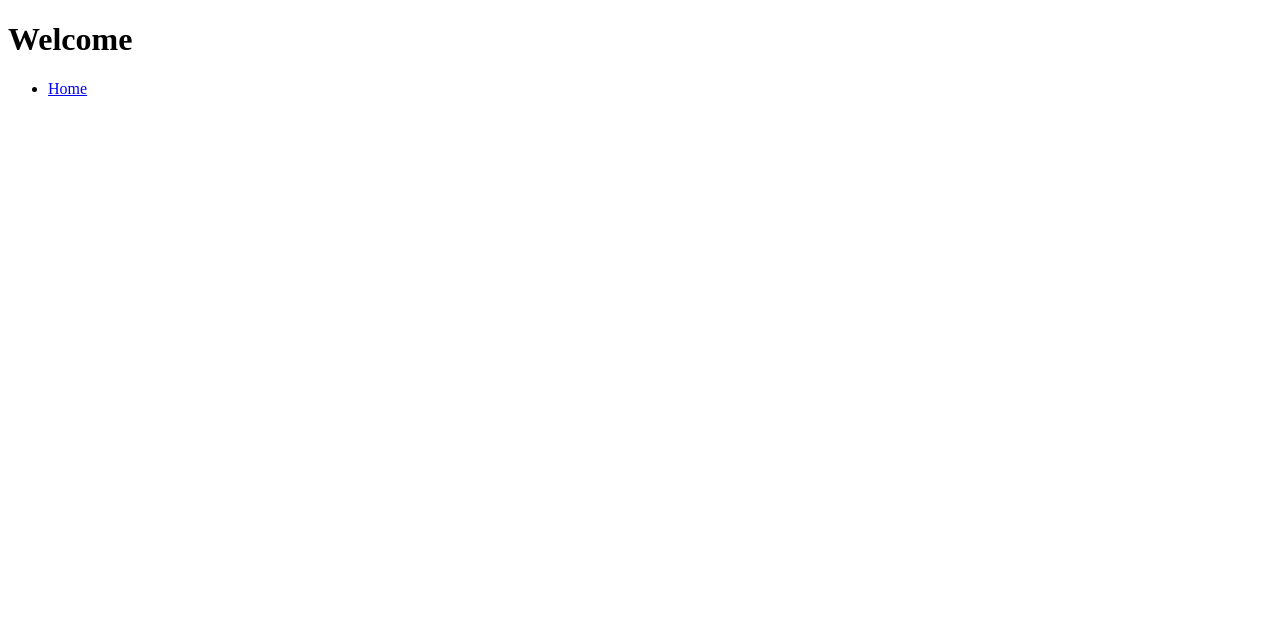
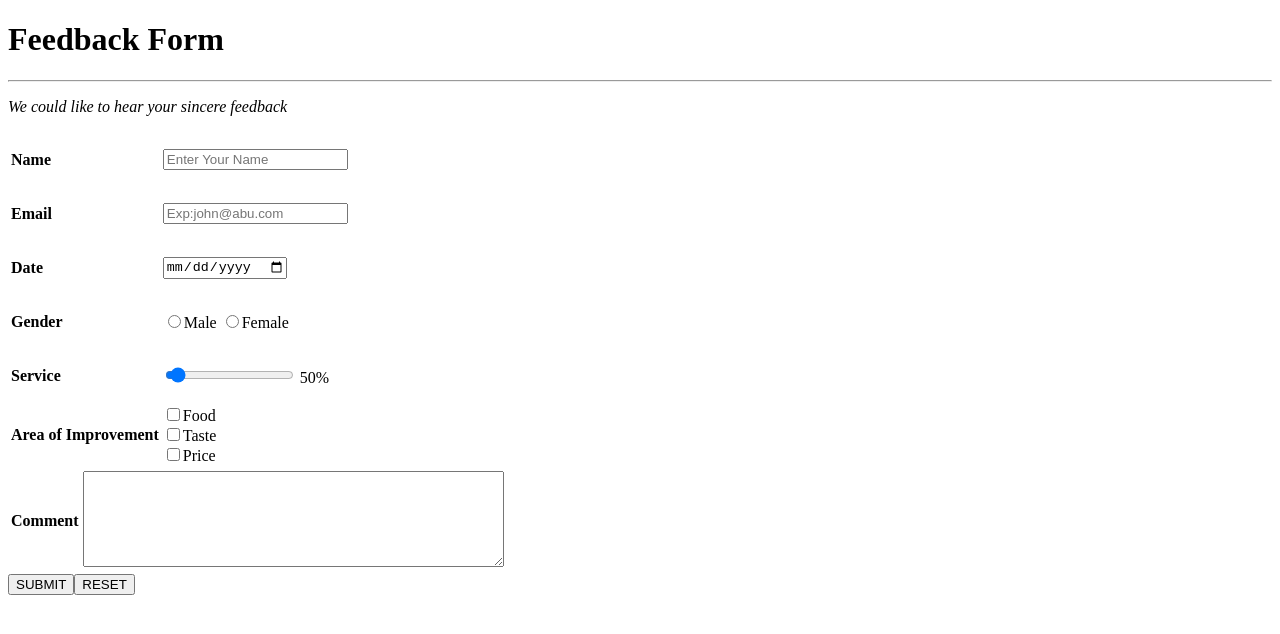
Before and after one commit to WeiShengLoh03/mynasilemak, a plain HTML site: page contact.html in a window 1280 px wide. Drawn offline with Linux system fonts and the light colour scheme.

Commit message:
Update contact.html

```diff
--- a/contact.html
+++ b/contact.html
@@ -3,12 +3,60 @@
 <head>
     <meta charset="UTF-8">
     <meta name="viewport" content="width=device-width, initial-scale=1.0">
-    <title>Contact us</title>
+    <title>Feedback Form</title>
 </head>
 <body>
-    <h1>Welcome</h1>
-    <ul>
-        <li><a href="index.html">Home</a></li>
-    </ul>
+    <h1>Feedback Form</h1>
+    <hr>
+    <p><i>We could like to hear your sincere feedback</i></p>
+
+    <form action="index.html">
+      <table>
+         <tr>
+            <td><p><b>Name</b></p></td>
+            <td><input type="text" placeholder="Enter Your Name"></td>
+         </tr>
+
+         <tr>
+            <td><p><b>Email</b></p></td>
+            <td><input type="email" placeholder="Exp:john@abu.com"></td>
+         </tr>
+
+         <tr>
+            <td><p><b>Date</b></p></td>
+            <td><input type="date"></td>
+         </tr>
+
+         <tr>
+            <td><p><b>Gender</b></p></td>
+            <td><input type="radio"name = "Gender"id= ""value ="">Male <input type="radio"name= "Gender" id= ""value ="">Female</td>
+         </tr>
+
+         <tr>
+            <td><p><b>Service</b></p></td>
+            <td><input type="range" min="0" max="100" value="5" oninput="document.getElementById('rangevalue').textContent = this.value">
+                <label for =""><span id ="rangevalue">50</span>%</label></td>
+         </tr>
+
+         <tr>
+            <td><p><b>Area of Improvement</b></p></td>
+            <td>
+                <input type="checkbox">Food <br>
+                <input type="checkbox" name="" id="">Taste <br>
+                <input type="checkbox">Price
+            </td>
+         </tr>
+        </table>
+
+        <table>
+            <tr>
+                <td><p><b>Comment</b></p></td>
+                <td><textarea name="" id="" rows="6" cols="50"></textarea></td>
+            </tr>
+        </table>
+        <input type="submit" value="SUBMIT"><input type="reset" value="RESET"
+
+    </form>
+
 </body>
 </html>
```
